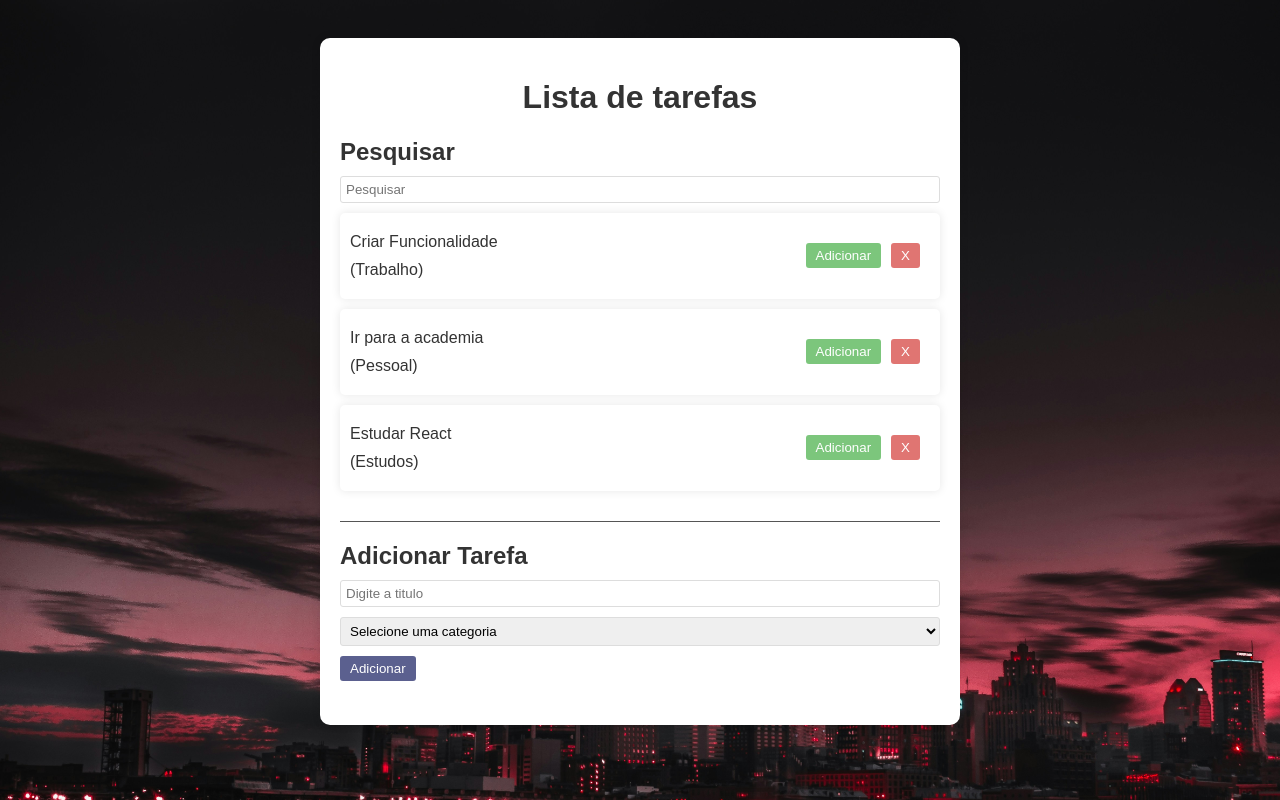
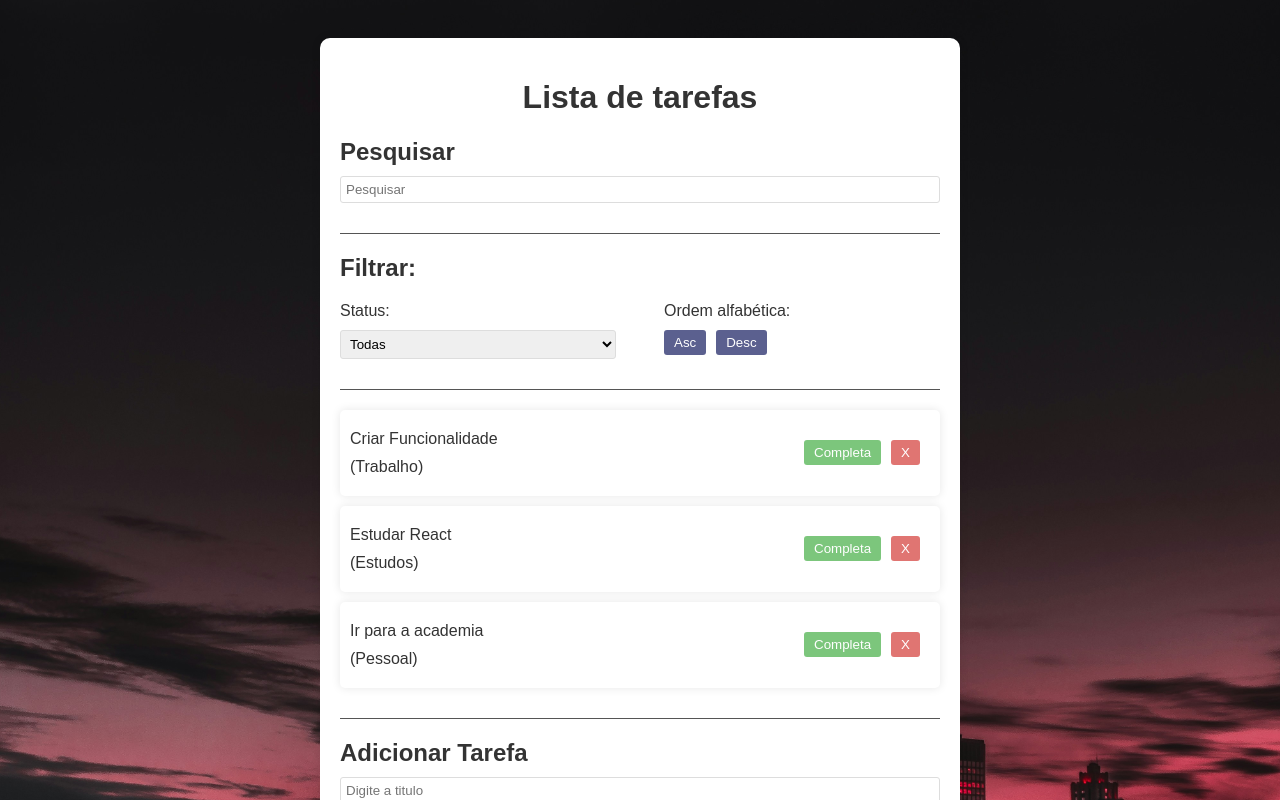
Before and after one commit to Juholiver/ToDoComVite, a React (Vite) app: page / in a window 1280 px wide. Shown: the top 800 px of the page. Built offline with nearby package versions, Linux system fonts and the light colour scheme.

Commit message:
Adicionando a funcionalidade Filtro Status e Asc, Desc

```diff
--- a/src/App.css
+++ b/src/App.css
@@ -73,3 +73,16 @@
   border-radius: 3px;
   width: 100%;
 }
+.filter, .search{
+  border-bottom: 1px solid #555;
+  padding-bottom: 20px;
+  margin-bottom: 20px;
+}
+.filter-options{
+  display: flex;
+  justify-content: space-between;
+  gap: 3rem;
+}
+.filter-options div{
+  flex: 1 1 0;
+}
--- a/src/App.jsx
+++ b/src/App.jsx
@@ -3,6 +3,7 @@
 import Todo from './components/Todo';
 import TodoForm from './components/TodoForm';
 import Search from './components/Search';
+import Filter from './components/Filter';
 
 import './App.css';
 
@@ -29,6 +30,9 @@
     },
   ]);
   const [search, setSearch] = useState('');
+
+  const [filter, setFilter] = useState("All");
+  const [sort, setSort] = useState("Asc");
 
   const addTodo = (text, category) => {
     const newTodos = [
@@ -58,8 +62,14 @@
   return <div className="app">
     <h1>Lista de tarefas</h1>
     <Search search={search} setSearch={setSearch} />
+    <Filter filter={filter} setFilter={setFilter} setSort={setSort}/>
     <div className="todo-list">
-      {todos.filter((todo)=> todo.text.toLowerCase().includes(search.toLowerCase())).map((todo) => (
+      {todos
+      .filter((todo) => filter === "All" ? true : filter === "Completed" ? todo.isCompleted : !todo.isCompleted)
+      .filter((todo)=> todo.text.toLowerCase().includes(search.toLowerCase()))
+      .sort((a,b)=> sort === "Asc" ? a.text.localeCompare(b.text)
+      : b.text.localeCompare(a.text))
+      .map((todo) => (
         <Todo key={todo.id} todo={todo} removeTodo={removeTodo} completeTodo={completeTodo} />
       ))}
     </div>
--- /dev/null
+++ b/src/components/Filter.jsx
@@ -0,0 +1,25 @@
+const Filter = ({filter, setFilter, setSort}) => {
+  return (
+    <div className="filter">
+        <h2>Filtrar:</h2>
+        <div className="filter-options">
+            <div>
+                <p>Status:</p>
+                <select value={filter} onChange={(e) => setFilter(e.target.value)}>
+                    <option value="All">Todas</option>
+                    <option value="Completed">Completa</option>
+                    <option value="Incomplete">Incompletas</option>
+
+                </select>
+            </div>
+            <div>
+                <p>Ordem alfabética:</p>
+                <button onClick={() => setSort("Asc")}>Asc</button>
+                <button onClick={() => setSort("Desc")}>Desc</button>
+            </div>
+        </div>
+    </div>
+  )
+}
+
+export default Filter
--- a/src/components/Todo.jsx
+++ b/src/components/Todo.jsx
@@ -9,7 +9,7 @@
                 <p className="category">({todo.category})</p>
             </div>
             <div>
-                <button className='complete' onClick = {() => completeTodo(todo.id)}>Adicionar</button>
+                <button className='complete' onClick = {() => completeTodo(todo.id)}>Completa</button>
                 < button className='delete' onClick={() => removeTodo(todo.id)}>X</button>
             </div>
 
```
